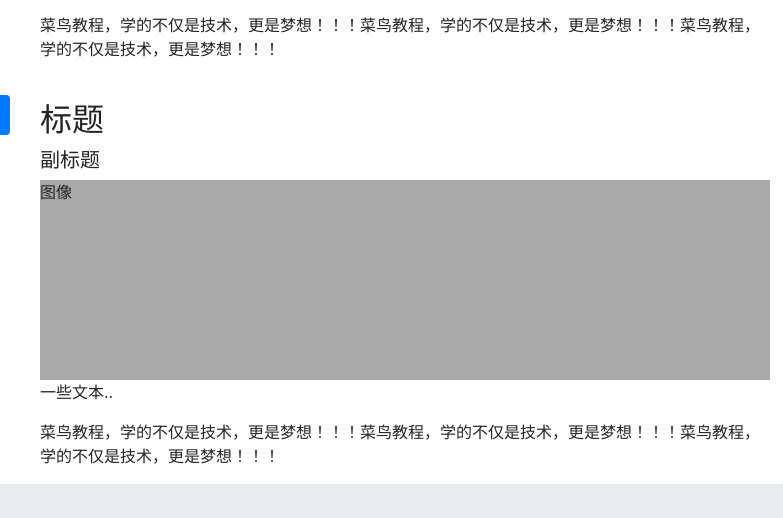
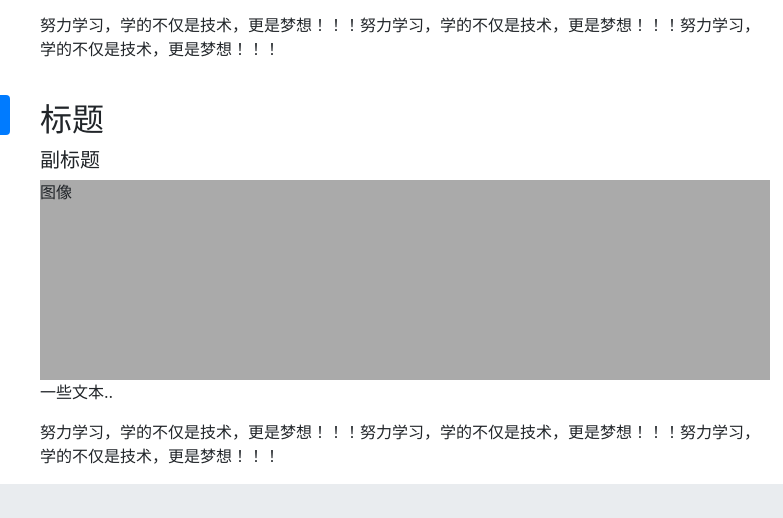
Before and after one commit to Zarek-s/chenglong, a plain HTML site: page index.html in a window 1280 px wide. Shown: the part 611-1129 px from the top of the page, 425-1208 px from the left. Drawn offline with Linux system fonts and the light colour scheme.

Commit message:
Update index.html

```diff
--- a/index.html
+++ b/index.html
@@ -90,13 +90,13 @@
                 <h5>副标题</h5>
                 <div class="fakeimg">图像</div>
                 <p>一些文本..</p>
-                <p>菜鸟教程，学的不仅是技术，更是梦想！！！菜鸟教程，学的不仅是技术，更是梦想！！！菜鸟教程，学的不仅是技术，更是梦想！！！</p>
+                <p>努力学习，学的不仅是技术，更是梦想！！！努力学习，学的不仅是技术，更是梦想！！！努力学习，学的不仅是技术，更是梦想！！！</p>
                 <br>
                 <h2>标题</h2>
                 <h5>副标题</h5>
                 <div class="fakeimg">图像</div>
                 <p>一些文本..</p>
-                <p>菜鸟教程，学的不仅是技术，更是梦想！！！菜鸟教程，学的不仅是技术，更是梦想！！！菜鸟教程，学的不仅是技术，更是梦想！！！</p>
+                <p>努力学习，学的不仅是技术，更是梦想！！！努力学习，学的不仅是技术，更是梦想！！！努力学习，学的不仅是技术，更是梦想！！！</p>
             </div>
         </div>
     </div>
```
